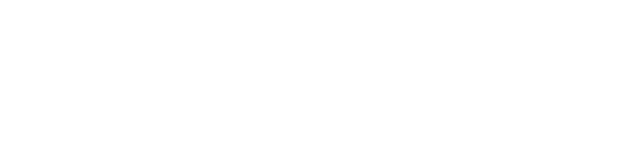
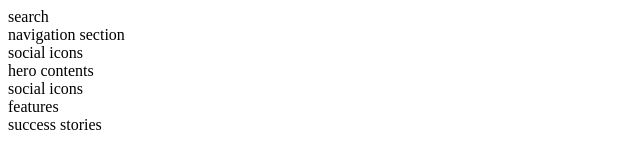
Before and after one commit to khazaddoom/blog-website, a website: page index.html in a window 1280 px wide. Shown: the whole page, without its empty margins (0-640 px from the left). Drawn offline with Linux system fonts and the light colour scheme.

Commit message:
initial page structure

```diff
--- a/index.html
+++ b/index.html
@@ -7,6 +7,18 @@
     <title>Bloggy</title>
 </head>
 <body>
-
+    <section>
+        <section>search</section>
+        <nav>navigation section</nav>
+        <section>social icons</section>
+    </section>
+    <section>
+        <section>
+            <div>hero contents</div>
+            <section>social icons</section>
+        </section>
+        <section>features</section>
+        <section>success stories</section>
+    </section>
 </body>
 </html>
```
Also changed, not shown: MOCKS/DESKTOP_FULL_2.jpeg (added), MOCKS/DESKTOP_MENU.jpeg (added), MOCKS/MOBILE_FULL.jpeg (added), MOCKS/MOBILE_MENU.jpeg (added), assets/fonts/fa-brands-400.woff2 (added), assets/fonts/fa-regular-400.woff2 (added), assets/fonts/fa-solid-900.woff2 (added), assets/images/pic01.jpg (added), assets/images/pic02.jpg (added), assets/images/pic03.jpg (added), assets/images/pic04.jpg (added), assets/images/pic05.jpg (added), assets/images/pic06.jpg (added), assets/images/pic07.jpg (added), 3 more files, 1 other file.
